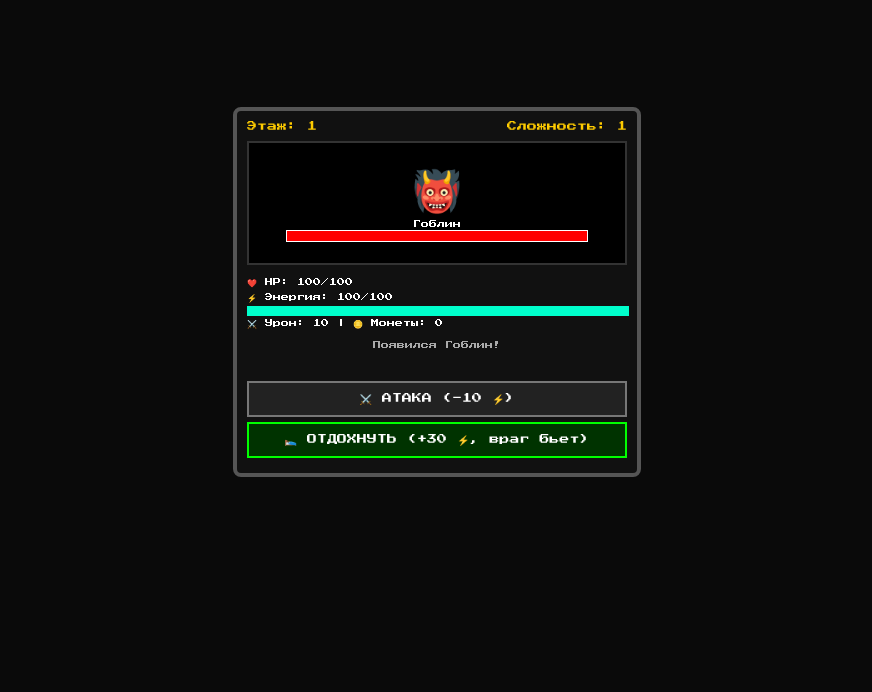
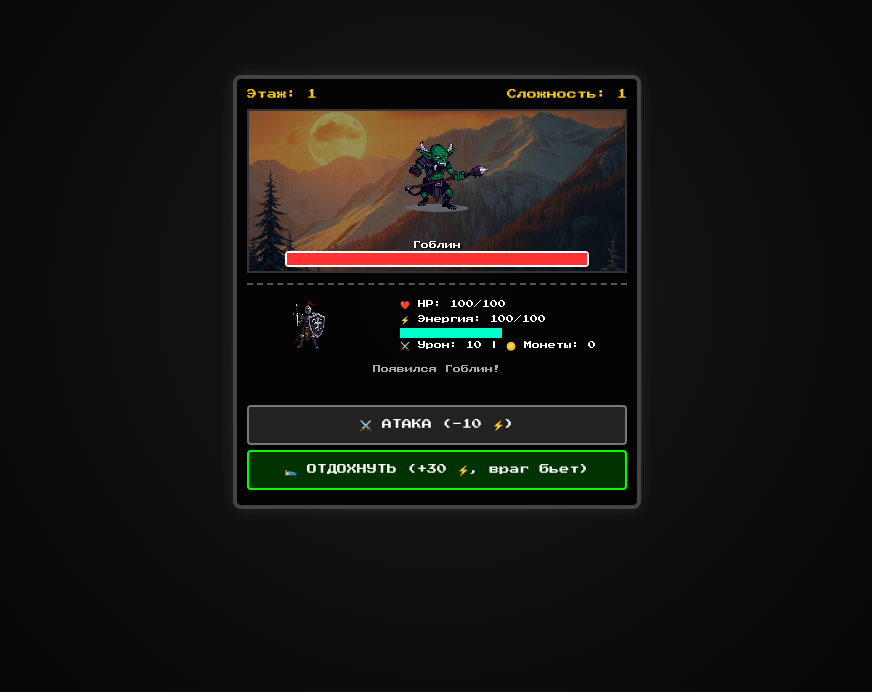
Before and after one commit to m25267025-web/Game, a plain HTML site: page index.html in a window 1280 px wide. Shown: the part 108-800 px from the top of the page, without its empty margins (203-1075 px from the left). Drawn offline with Linux system fonts and the light colour scheme.

Commit message:
Update index.html

```diff
--- a/index.html
+++ b/index.html
@@ -8,32 +8,56 @@
     <style>
         @import url('https://fonts.googleapis.com/css2?family=Press+Start+2P&display=swap');
         body {
-            background-color: #0a0a0a; color: #fff;
+            background-color: #050505; color: #fff;
             font-family: 'Press Start 2P', monospace;
             margin: 0; padding: 10px; height: 100vh; width: 100vw;
             display: flex; flex-direction: column; align-items: center; justify-content: center;
             box-sizing: border-box; overflow: hidden; user-select: none;
+            background-image: radial-gradient(circle at center, #1a1a1a 0%, #000 100%);
         }
         .game-container {
             width: 100%; max-width: 380px;
-            border: 4px solid #555; background: #111; padding: 10px;
-            border-radius: 8px;
+            border: 4px solid #444; background: rgba(0,0,0,0.85); padding: 10px;
+            border-radius: 8px; box-shadow: 0 0 15px rgba(255,255,255,0.1);
         }
         .hud {
             display: flex; justify-content: space-between;
             font-size: 10px; color: #ffcc00; margin-bottom: 10px;
         }
+
+        /* Зона с врагом */
         .enemy-area {
-            height: 120px; border: 2px solid #333; background: #000;
+            height: 160px; border: 2px solid #333; background: #000;
             display: flex; flex-direction: column; align-items: center; justify-content: center;
-            margin-bottom: 10px; position: relative;
+            margin-bottom: 10px; position: relative; overflow: hidden;
+            background-image: url('bg.jpg'); background-size: cover; background-position: center;
         }
-        .enemy-sprite { font-size: 40px; margin-bottom: 5px; }
-        .hp-bar { width: 80%; height: 10px; border: 1px solid #fff; background: #333; }
-        .hp-fill { height: 100%; background: #ff0000; width: 100%; }
+        /* Затемнение фона, чтобы враг выделялся */
+        .enemy-area::before {
+            content: ''; position: absolute; top: 0; left: 0; right: 0; bottom: 0;
+            background: rgba(0,0,0,0.4); z-index: 0;
+        }
+        .enemy-sprite {
+            width: 120px; height: 120px;
+            background-size: contain; background-repeat: no-repeat; background-position: center;
+            image-rendering: pixelated; margin-bottom: 5px; z-index: 1;
+        }
+        .hp-bar { width: 80%; height: 12px; border: 2px solid #fff; background: #333; border-radius: 4px; z-index: 1;}
+        .hp-fill { height: 100%; background: #ff3333; width: 100%; transition: width 0.3s; }
+        #enemy-name { z-index: 1; text-shadow: 1px 1px 2px #000; }
 
-        .stats { font-size: 8px; color: #fff; line-height: 1.8; margin-bottom: 10px; }
-        .energy-bar { width: 100%; height: 8px; border: 1px solid #00ffcc; background: #333; margin-top: 2px;}
+        /* Зона с игроком */
+        .player-area {
+            display: flex; align-items: center; justify-content: space-around;
+            border-top: 2px dashed #555; padding-top: 10px; margin-bottom: 10px;
+        }
+        .player-sprite {
+            width: 60px; height: 60px;
+            background-image: url('knight.png'); background-size: contain; background-repeat: no-repeat;
+            image-rendering: pixelated;
+        }
+        .stats { font-size: 8px; color: #fff; line-height: 1.8; text-align: left;}
+        .energy-bar { width: 100px; height: 8px; border: 1px solid #00ffcc; background: #333; margin-top: 2px;}
         .energy-fill { height: 100%; background: #00ffcc; width: 100%; transition: width 0.2s;}
 
         .log { font-size: 8px; color: #aaa; height: 30px; text-align: center; margin-bottom: 10px; }
@@ -41,8 +65,8 @@
         button {
             font-family: 'Press Start 2P', monospace;
             background: #222; color: #fff; border: 2px solid #777;
-            padding: 10px; width: 100%; margin-bottom: 5px;
-            font-size: 10px; cursor: pointer;
+            padding: 12px; width: 100%; margin-bottom: 5px;
+            font-size: 10px; cursor: pointer; border-radius: 4px;
         }
         button:active { background: #555; transform: scale(0.98); }
         button:disabled { color: #555; border-color: #333; background: #111; }
@@ -59,16 +83,19 @@
         </div>
 
         <div class="enemy-area">
-            <div class="enemy-sprite" id="enemy-img">👹</div>
+            <div class="enemy-sprite" id="enemy-img"></div>
             <div style="font-size:8px; margin-bottom:2px;" id="enemy-name">Гоблин</div>
             <div class="hp-bar"><div class="hp-fill" id="e-hp-fill"></div></div>
         </div>
 
-        <div class="stats">
-            ❤️ HP: <span id="hp">100</span>/<span id="max-hp">100</span><br>
-            ⚡ Энергия: <span id="energy">100</span>/100<br>
-            <div class="energy-bar"><div class="energy-fill" id="e-energy-fill"></div></div>
-            ⚔️ Урон: <span id="dmg">10</span> | 🪙 Монеты: <span id="gold">0</span>
+        <div class="player-area">
+            <div class="player-sprite"></div>
+            <div class="stats">
+                ❤️ HP: <span id="hp">100</span>/<span id="max-hp">100</span><br>
+                ⚡ Энергия: <span id="energy">100</span>/100<br>
+                <div class="energy-bar"><div class="energy-fill" id="e-energy-fill"></div></div>
+                ⚔️ Урон: <span id="dmg">10</span> | 🪙 Монеты: <span id="gold">0</span>
+            </div>
         </div>
 
         <div class="log" id="log">Ты вошел в подземелье...</div>
@@ -88,13 +115,12 @@
             dmg: 10, gold: 0
         };
 
-        let enemy = { name: '', hp: 0, maxHp: 0, dmg: 0, icon: '' };
+        let enemy = { name: '', hp: 0, maxHp: 0, dmg: 0, img: '' };
 
         const enemyTypes = [
-            { name: 'Гоблин', icon: '👹', hp: 30, dmg: 5 },
-            { name: 'Скелет', icon: '💀', hp: 40, dmg: 8 },
-            { name: 'Слизь', icon: '🟢', hp: 20, dmg: 3 },
-            { name: 'Летучая мышь', icon: '🦇', hp: 25, dmg: 6 }
+            { name: 'Гоблин', img: 'goblin.png', hp: 30, dmg: 5 },
+            { name: 'Скелет', img: 'skeleton.png', hp: 40, dmg: 8 },
+            { name: 'Слизь', img: 'slime.png', hp: 20, dmg: 3 }
         ];
 
         function updateUI() {
@@ -109,7 +135,6 @@
             document.getElementById('e-energy-fill').style.width = Math.max(0, game.energy) + '%';
             document.getElementById('e-hp-fill').style.width = (enemy.hp / enemy.maxHp * 100) + '%';
 
-            // Проверка на усталость
             if (game.energy < 15) {
                 document.getElementById('btn-attack').disabled = true;
                 document.getElementById('log').innerText = "Ты слишком устал! Отдохни.";
@@ -121,12 +146,12 @@
         function spawnEnemy() {
             let template = enemyTypes[Math.floor(Math.random() * enemyTypes.length)];
             enemy.name = template.name;
-            enemy.icon = template.icon;
+            enemy.img = template.img;
             enemy.maxHp = template.hp + (game.diff * 10);
             enemy.hp = enemy.maxHp;
             enemy.dmg = template.dmg + (game.diff * 2);
 
-            document.getElementById('enemy-img').innerText = enemy.icon;
+            document.getElementById('enemy-img').style.backgroundImage = `url('${enemy.img}')`;
             document.getElementById('enemy-name').innerText = enemy.name;
             document.getElementById('btn-next').style.display = 'none';
             document.getElementById('btn-attack').style.display = 'block';
@@ -138,7 +163,6 @@
         function attack() {
             if (game.energy < 10) return;
 
-            // Игрок бьет
             game.energy -= 10;
             let crit = Math.random() < 0.2;
             let damage = game.dmg * (crit ? 3 : 1);
@@ -147,15 +171,18 @@
             let logText = `Ты ударил на ${damage} ${crit ? '(КРИТ!)' : ''}. `;
             document.getElementById('log').innerText = logText;
 
+            const imgEl = document.getElementById('enemy-img');
+            imgEl.style.transform = 'translateX(5px)';
+            setTimeout(() => imgEl.style.transform = 'translateX(0)', 100);
+
             if (enemy.hp <= 0) {
-                // Победа
                 game.kills++;
                 let reward = 10 + (game.diff * 5);
                 game.gold += reward;
                 document.getElementById('log').innerText = `Враг убит! +${reward} монет. (${game.kills}/5)`;
+                document.getElementById('enemy-img').style.backgroundImage = 'none';
 
                 if (game.kills >= 5) {
-                    // Этаж пройден
                     document.getElementById('btn-attack').style.display = 'none';
                     document.getElementById('btn-rest').style.display = 'none';
                     document.getElementById('btn-next').style.display = 'block';
@@ -164,13 +191,10 @@
                     setTimeout(spawnEnemy, 1000);
                 }
             } else {
-                // Враг бьет в ответ
                 game.hp -= enemy.dmg;
                 document.getElementById('log').innerText += ` Враг ударил на ${enemy.dmg}.`;
 
-                if (game.hp <= 0) {
-                    gameOver();
-                }
+                if (game.hp <= 0) gameOver();
             }
             updateUI();
         }
@@ -180,18 +204,15 @@
             game.hp -= enemy.dmg;
             document.getElementById('log').innerText = `Ты отдохнул (+30 ⚡). Но ${enemy.name} ударил тебя на ${enemy.dmg}.`;
 
-            if (game.hp <= 0) {
-                gameOver();
-            }
+            if (game.hp <= 0) gameOver();
             updateUI();
         }
 
         function nextFloor() {
             game.floor++;
-            game.diff = game.floor; // Сложность растет с этажом
+            game.diff = game.floor;
             game.kills = 0;
 
-            // Бонус за этаж (Лут)
             let lootType = Math.floor(Math.random() * 3);
             let lootText = "";
 
@@ -207,7 +228,7 @@
                 lootText = "🎒 Ты нашел Рюкзак! Энергия восстановлена.";
             }
 
-            game.hp += 10; // Немного лечимся
+            game.hp += 10;
             if (game.hp > game.maxHp) game.hp = game.maxHp;
 
             document.getElementById('log').innerText = `Ты спустился на Этаж ${game.floor}.\n${lootText}`;
@@ -227,7 +248,6 @@
             spawnEnemy();
         }
 
-        // Запуск
         if (window.Telegram && window.Telegram.WebApp) {
             window.Telegram.WebApp.ready();
             window.Telegram.WebApp.expand();
```
